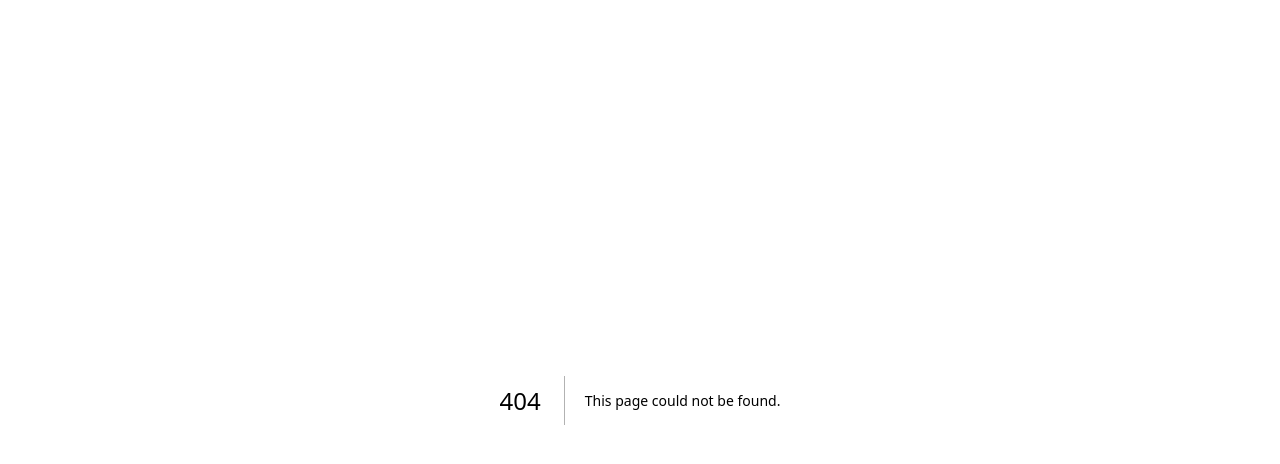
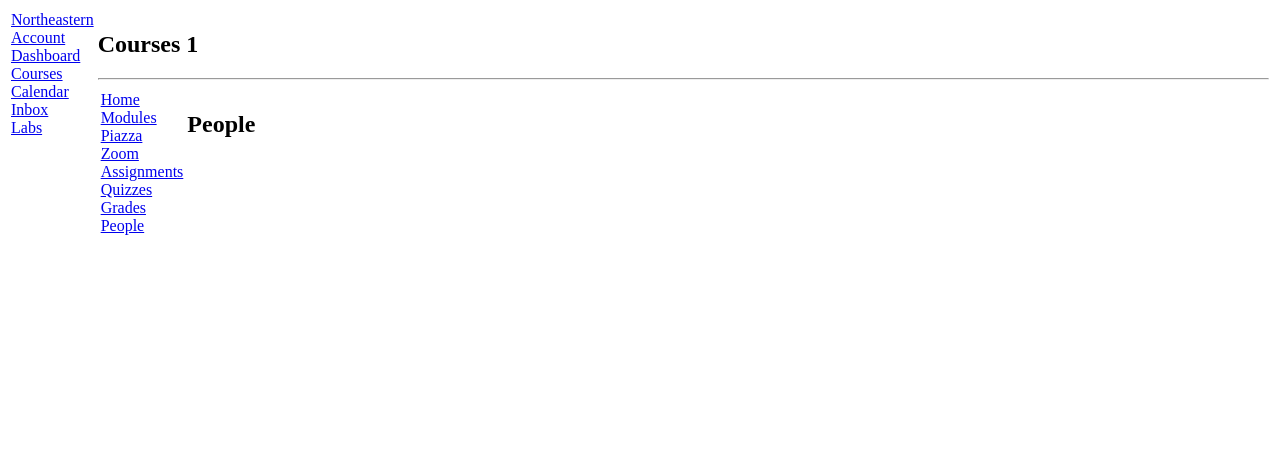
Before and after one commit to ericpotter/kambaz-next-js-tsungyueh-lai, a Next.js app: page /Courses/1/People in a window 1280 px wide. Before the commit this address had no page. Shown: the top 464 px of the page. Built offline with nearby package versions, Linux system fonts and the light colour scheme.

Commit message:
Add People page for course details
Introduces a new People page component under Courses, displaying a header. This sets up the structure for listing people associated with a course.

```diff
--- /dev/null
+++ b/app/(Kambaz)/Courses/[cid]/People/page.tsx
@@ -0,0 +1,7 @@
+export default function People() {
+    return (
+        <div>
+            <h2>People</h2>
+        </div>
+    );
+}
```
